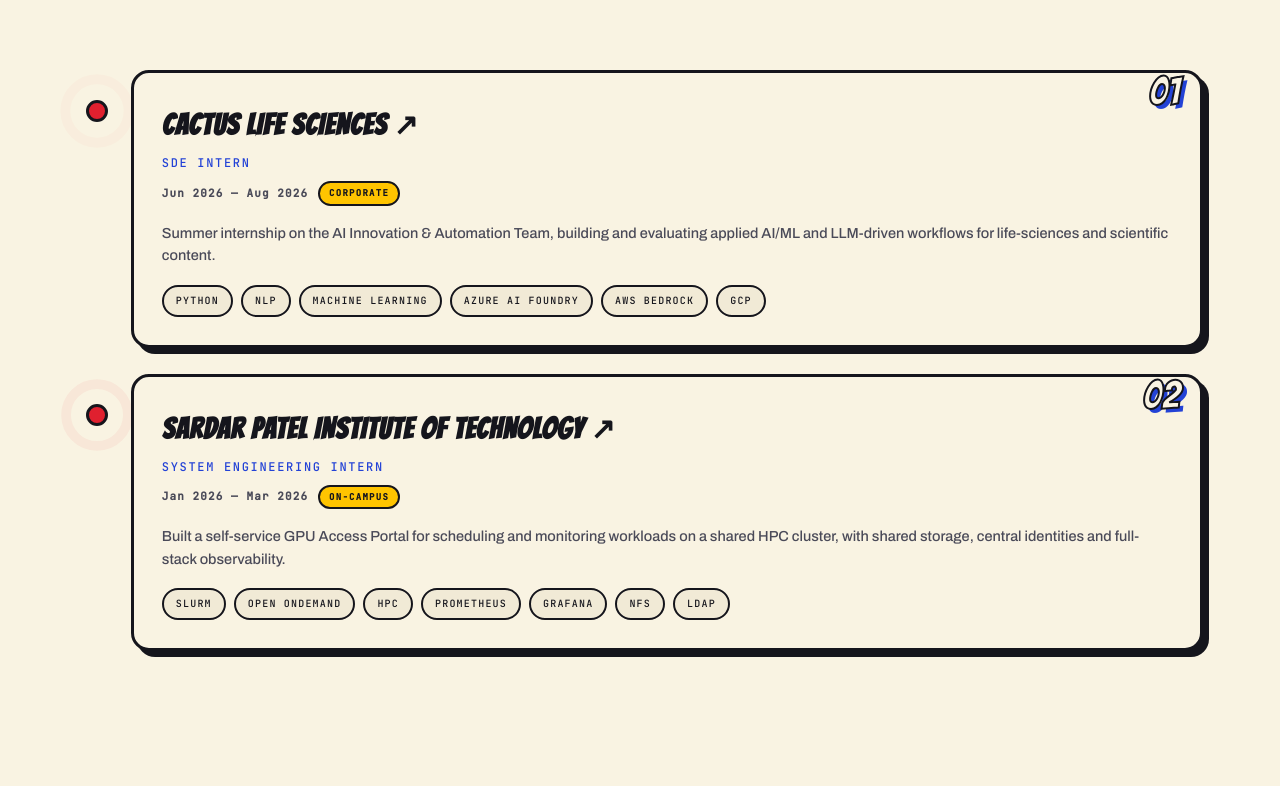
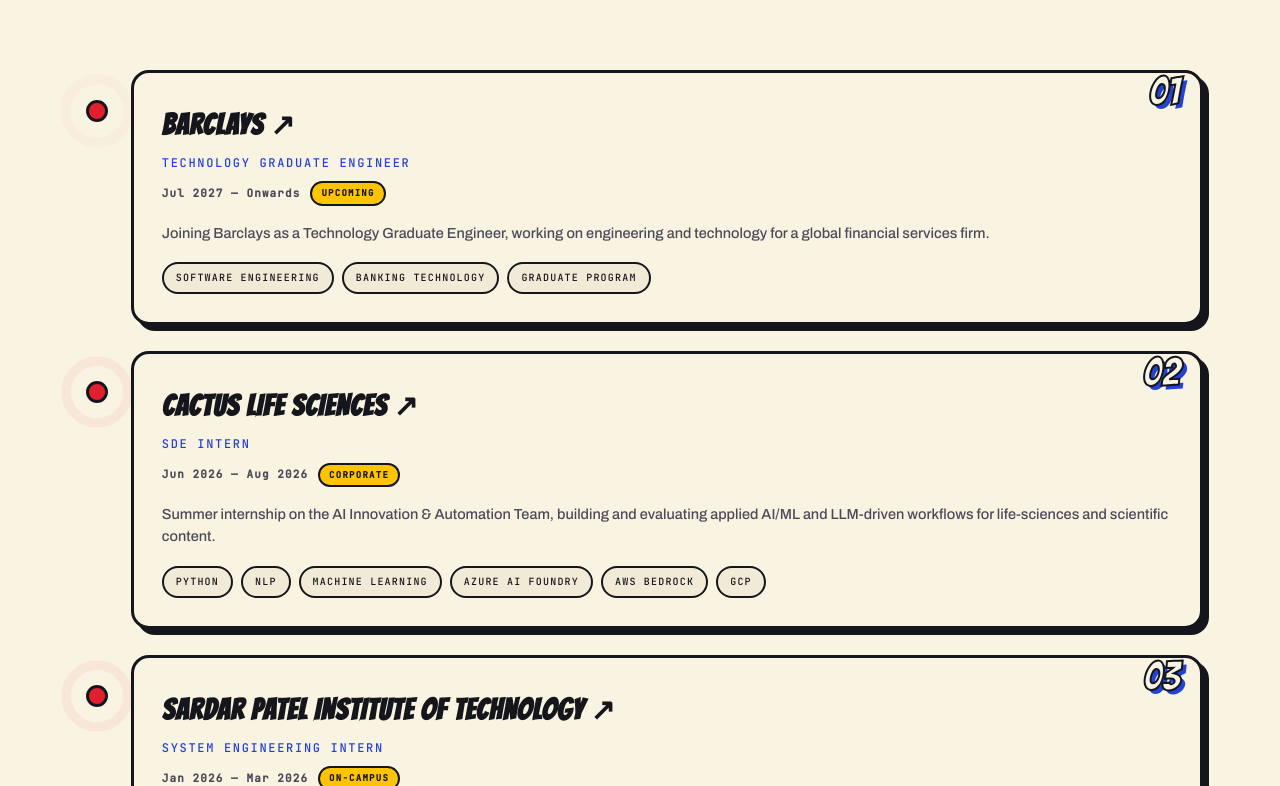
Before and after one commit to LekhNayak/Portfolio, a React (Vite) app: page / in a window 1280 px wide. Shown: the part 3734-4520 px from the top of the page. Built offline with nearby package versions, Linux system fonts and the light colour scheme.

Commit message:
feat(style): added new experience

```diff
--- a/src/data/experience.ts
+++ b/src/data/experience.ts
@@ -15,6 +15,17 @@ export interface ExperienceEntry {
 export const EXPERIENCE: ExperienceEntry[] = [
   {
     no: '01',
+    role: 'Technology Graduate Engineer',
+    org: 'Barclays',
+    url: 'https://www.barclays.com/',
+    period: 'Jul 2027 — Onwards',
+    tag: 'Upcoming',
+    blurb:
+      'Joining Barclays as a Technology Graduate Engineer, working on engineering and technology for a global financial services firm.',
+    tech: ['Software Engineering', 'Banking Technology', 'Graduate Program'],
+  },
+  {
+    no: '02',
     role: 'SDE Intern',
     org: 'Cactus Life Sciences',
     url: 'https://cactuslifesciences.com/',
@@ -25,7 +36,7 @@ export const EXPERIENCE: ExperienceEntry[] = [
     tech: ['Python', 'NLP', 'Machine Learning', 'Azure AI Foundry', 'AWS Bedrock', 'GCP'],
   },
   {
-    no: '02',
+    no: '03',
     role: 'System Engineering Intern',
     org: 'Sardar Patel Institute of Technology',
     url: 'https://gpu.spit.ac.in',
```
